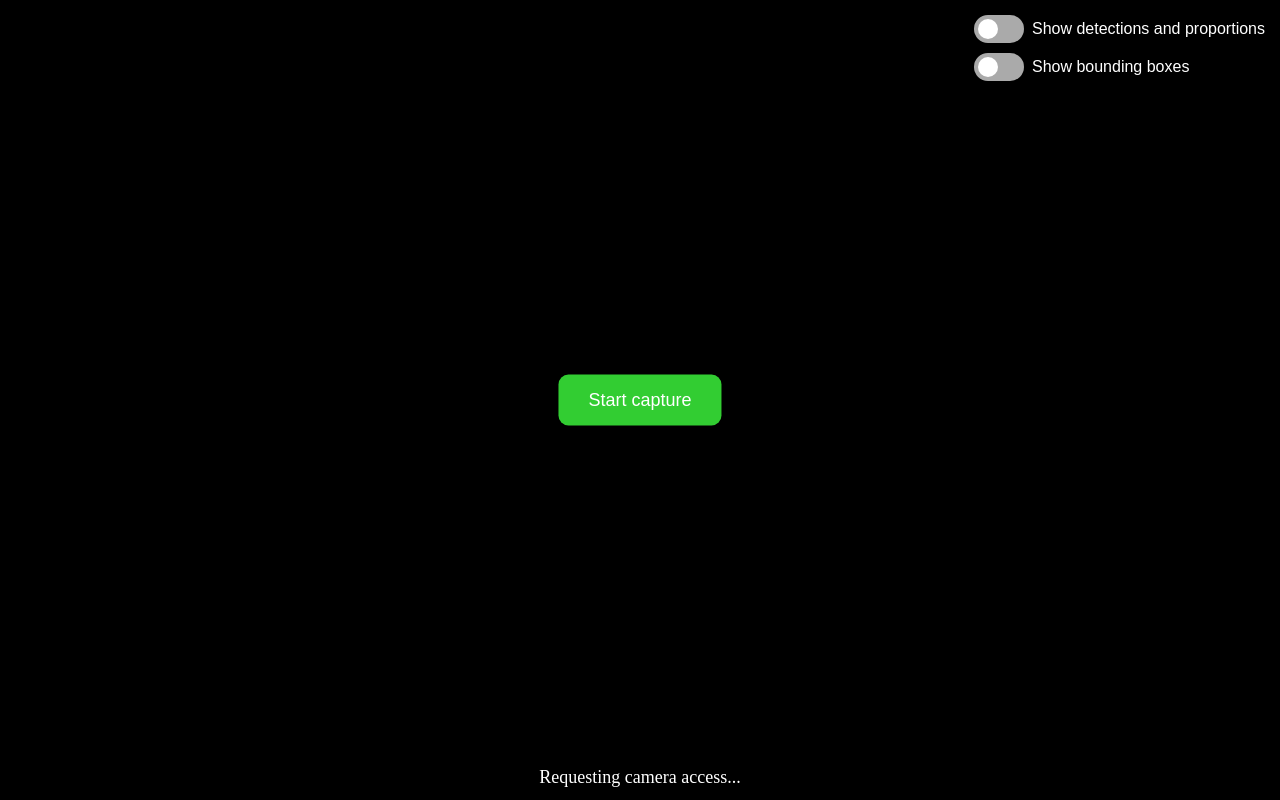
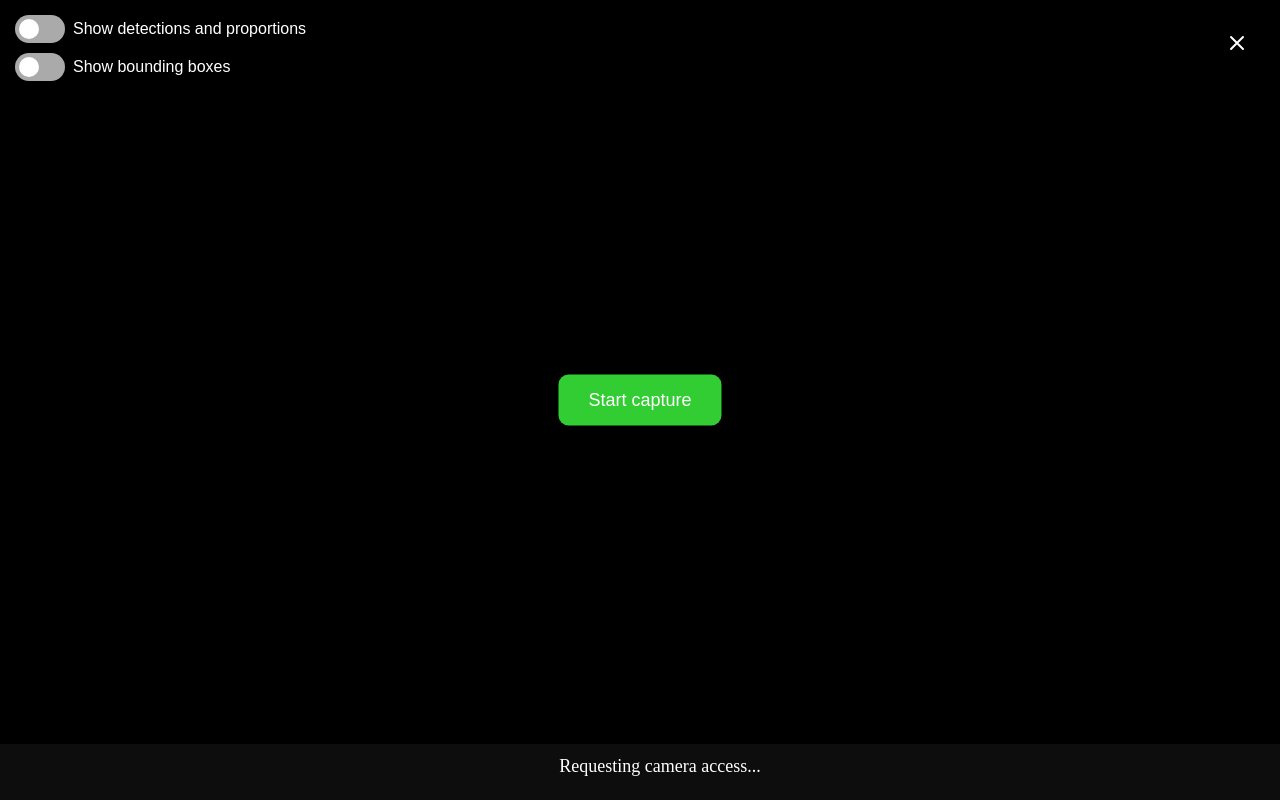
Before and after one commit to jalbarranelectronic/GuidedImageCapture, an Angular app: page / in a window 1280 px wide. Built offline with nearby package versions, Linux system fonts and the light colour scheme; no server answers.

Commit message:
Add fix for iOS & Safari

```diff
--- a/src/app/camera/camera.css
+++ b/src/app/camera/camera.css
@@ -39,13 +39,16 @@
 }
 #feedback {
   position: fixed; /* anclado */
+  display: flex;
+  flex-direction: column;
   bottom: 0; /* pegado al fondo */
   left: 0;
   width: 100%; /* todo el ancho */
-  background: rgba(0, 0, 0, 0.7); /* fondo semitransparente */
+  height: 32px;
+  background: rgba(23, 23, 23, 0.6); /* fondo semitransparente */
   color: #fff;
   text-align: center; /* texto centrado */
-  padding: 12px 0; /* espacio interno */
+  padding: 12px 20px; /* espacio interno */
   font-size: 18px;
   font-weight: 500;
   z-index: 9999; /* siempre encima */
@@ -83,6 +86,24 @@
   background: #111;
   border: 1px solid #0ff;
   border-radius: 4px;
+}
+
+#closeButton {
+  position: absolute;
+  top: 15px;
+  right: 15px;
+  width: 32px;
+  height: 32px;
+  padding: 12px;
+  display: flex;
+  justify-content: center;
+  align-items: center;
+  gap: 10px;
+  flex-shrink: 0;
+  border-radius: 50%;
+  box-shadow: inset 0 0 6px rgba(0, 0, 0, 0.2);
+  background: rgba(0, 0, 0, 0.6);
+  z-index: 2000;
 }
 
 /* Mensaje oculto por defecto */
@@ -175,7 +196,7 @@
 .toggle-panel {
   position: absolute;
   top: 15px;
-  right: 15px;
+  left: 15px;
   display: flex;
   flex-direction: column;
   gap: 10px;
@@ -281,10 +302,11 @@ button.confirm {
 .detections-area {
   position: absolute;
   width: 30%;
-  top: 8;
-  left: 8;
+  top: 100px;
+  left: 8px;
   background: rgba(0, 0, 0, 0.6);
   padding: 10px;
+  border-top: 1px solid #444;
   border-right: 1px solid #444;
   border-bottom: 1px solid #444;
   display: flex;
--- a/src/app/camera/camera.html
+++ b/src/app/camera/camera.html
@@ -38,7 +38,8 @@
   </div>
 </div>
 
-<div *ngIf="showDetections()" class="detections-area">
+@if (showDetections()) {
+<div class="detections-area">
   <div id="proportionBox">
     Proportion: <span>{{ proportion() !== null ? proportion() : "N/A" }}</span>
     <app-chart
@@ -77,6 +78,25 @@
     </label>
   </div>
 </div>
+}
+
+<div id="closeButton">
+  <svg
+    width="24"
+    height="24"
+    viewBox="0 0 24 24"
+    fill="none"
+    xmlns="http://www.w3.org/2000/svg"
+  >
+    <path
+      d="M6 18L18 6M6 6L18 18"
+      stroke="white"
+      stroke-width="2"
+      stroke-linecap="round"
+      stroke-linejoin="round"
+    />
+  </svg>
+</div>
 
 <!-- Indicador de nivelación -->
 <!-- <div class="level-container">
--- a/src/app/camera/camera.ts
+++ b/src/app/camera/camera.ts
@@ -12,14 +12,13 @@ import '@tensorflow/tfjs-backend-cpu';
 import '@tensorflow/tfjs-backend-webgl';
 import * as cocoSsd from '@tensorflow-models/coco-ssd';
 import { ChartComponent } from '../chart/chart';
-import { LevelIndicatorComponent } from '../level-indicator/level-indicator';
 import { RECT_PATH } from '../shapes/rect-shape';
 import { FRONTLEFT_PATH } from '../shapes/frontleft-shape';
 
 @Component({
   selector: 'app-camera',
   standalone: true,
-  imports: [CommonModule, ChartComponent, LevelIndicatorComponent],
+  imports: [CommonModule, ChartComponent],
   templateUrl: './camera.html',
   styleUrl: './camera.css',
 })
@@ -28,7 +27,6 @@ export class CameraComponent implements AfterViewInit, OnDestroy {
   @ViewChild('canvas') canvasRef!: ElementRef<HTMLCanvasElement>;
   @ViewChild('overlayCanvas') overlayCanvasRef!: ElementRef<HTMLCanvasElement>;
   @ViewChild('startBtn') startBtnRef!: ElementRef<HTMLButtonElement>;
-  @ViewChild(LevelIndicatorComponent) levelIndicator!: LevelIndicatorComponent;
 
   // Signals
   feedback = signal('Loading ODM...');
@@ -108,9 +106,9 @@ export class CameraComponent implements AfterViewInit, OnDestroy {
     canvasWidth: number,
     canvasHeight: number
   ) {
-    // use 8% margins like your final HTML
-    const marginX = canvasWidth * 0.08;
-    const marginY = canvasHeight * 0.08;
+    // use 10% margins like your final HTML
+    const marginX = canvasWidth * 0.1;
+    const marginY = canvasHeight * 0.1;
 
     const availableWidth = canvasWidth - 2 * marginX;
     const availableHeight = canvasHeight - 2 * marginY;
@@ -176,6 +174,9 @@ export class CameraComponent implements AfterViewInit, OnDestroy {
     const overlayCanvas = this.overlayCanvasRef.nativeElement;
 
     video.srcObject = this.stream;
+    video.setAttribute('autoplay', '');
+    video.setAttribute('muted', '');
+    video.setAttribute('playsinline', '');
 
     await new Promise<void>((resolve) => {
       video.onloadedmetadata = () => {
@@ -197,7 +198,7 @@ export class CameraComponent implements AfterViewInit, OnDestroy {
 
   private async loadModel() {
     this.feedback.set('Loading model...');
-    this.model = await cocoSsd.load({ base: 'mobilenet_v2' });
+    this.model = await cocoSsd.load();
     this.feedback.set('ODM completely loaded. Press Start to search car...');
   }
 
@@ -221,6 +222,11 @@ export class CameraComponent implements AfterViewInit, OnDestroy {
     // redraw overlay with shapes
     this.overlayCtx.clearRect(0, 0, w, h);
 
+    // 🔹 Dibujar overlay y marcos de referencia
+    this.drawBackgroundAndRefereceCanvas(overlayCanvas);
+  }
+
+  private drawBackgroundAndRefereceCanvas(overlayCanvas: HTMLCanvasElement) {
     // 🔹 Dibujar overlay alrededor del marco irregular
     this.overlayCtx.save();
 
@@ -246,7 +252,7 @@ export class CameraComponent implements AfterViewInit, OnDestroy {
 
     // irregular marco
     this.overlayCtx.strokeStyle = 'white';
-    this.overlayCtx.lineWidth = 1;
+    this.overlayCtx.lineWidth = 2;
     this.overlayCtx.setLineDash([]);
     this.overlayCtx.stroke(this.marcoPath);
     this.overlayCtx.restore();
@@ -274,35 +280,8 @@ export class CameraComponent implements AfterViewInit, OnDestroy {
         overlayCanvas.height
       );
 
-      // 🔹 Dibujar overlay alrededor del marco irregular
-      this.overlayCtx.save();
-
-      // Pintar todo el fondo con color semi-transparente
-      this.overlayCtx.fillStyle = 'rgba(39, 39, 39, 0.50)'; // #272727 con 50% opacidad
-      this.overlayCtx.fillRect(0, 0, overlayCanvas.width, overlayCanvas.height);
-
-      // Cambiar modo de mezcla para "recortar" el marco
-      this.overlayCtx.globalCompositeOperation = 'destination-out';
-      this.overlayCtx.fill(this.marcoPath);
-
-      // Restaurar operación normal
-      this.overlayCtx.globalCompositeOperation = 'source-over';
-
-      // draw reference rect
-      if (this.showBoxes()) {
-        this.overlayCtx.strokeStyle = 'rgba(255, 255, 0, 1)';
-      } else {
-        this.overlayCtx.strokeStyle = 'rgba(255, 255, 0 , 0)';
-      }
-      this.overlayCtx.lineWidth = 1;
-      this.overlayCtx.stroke(this.rectPath);
-
-      // irregular marco
-      this.overlayCtx.strokeStyle = 'white';
-      this.overlayCtx.lineWidth = 1;
-      this.overlayCtx.setLineDash([]);
-      this.overlayCtx.stroke(this.marcoPath);
-      this.overlayCtx.restore();
+      // 🔹  Dibujar overlay y marcos de referencia
+      this.drawBackgroundAndRefereceCanvas(overlayCanvas);
 
       // draw detections
 
@@ -353,10 +332,6 @@ export class CameraComponent implements AfterViewInit, OnDestroy {
         } else if (prop < this.farThreshold()) {
           this.feedback.set("You're too far 🚗➡️");
         } else {
-          if (!this.levelIndicator.isPerpendicular(10)) {
-            alert('❌ Straighten your phone before taking the photo.');
-            return;
-          }
           this.feedback.set("Perfect! Don't move, capturing... 📸");
 
           if (!this.capturedImage()) {
```
Also changed, not shown: src/app/camera/tf-model.ts (added, +8 -0 lines), 1 other file (tests, documents, lock files or other folders).
